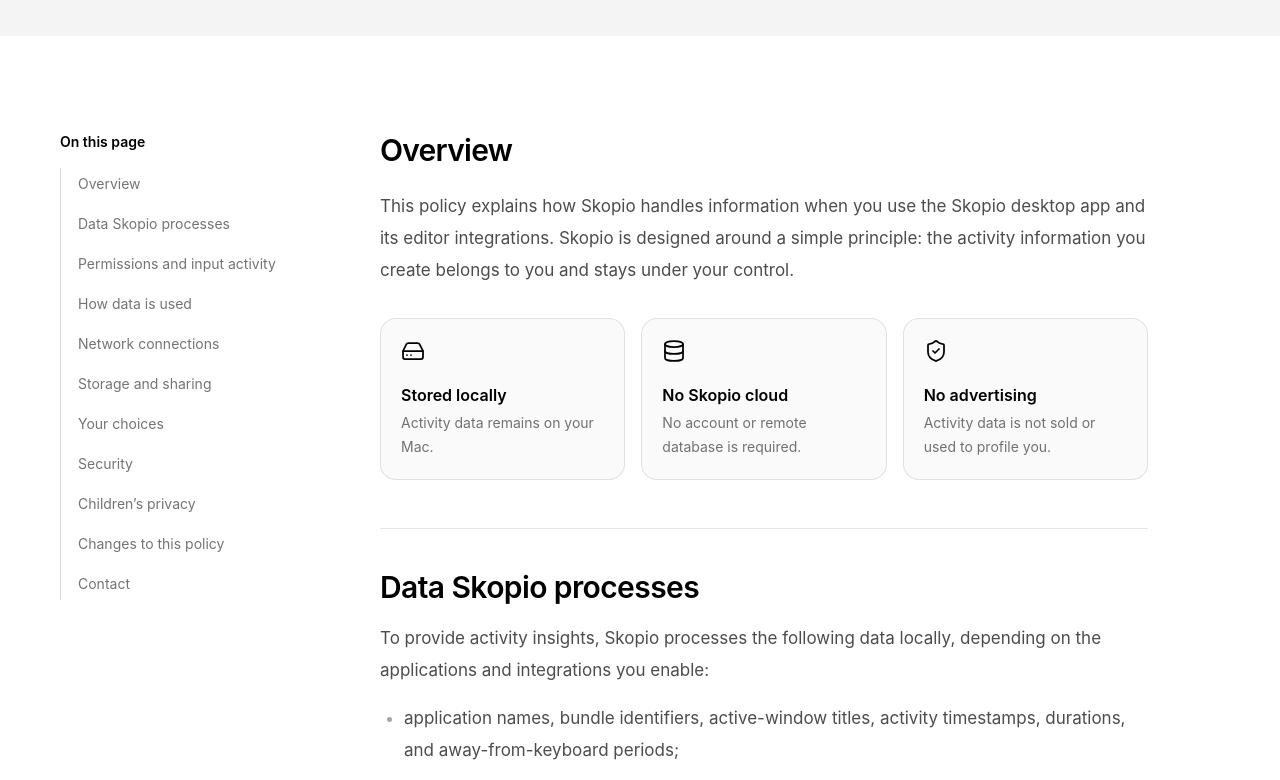
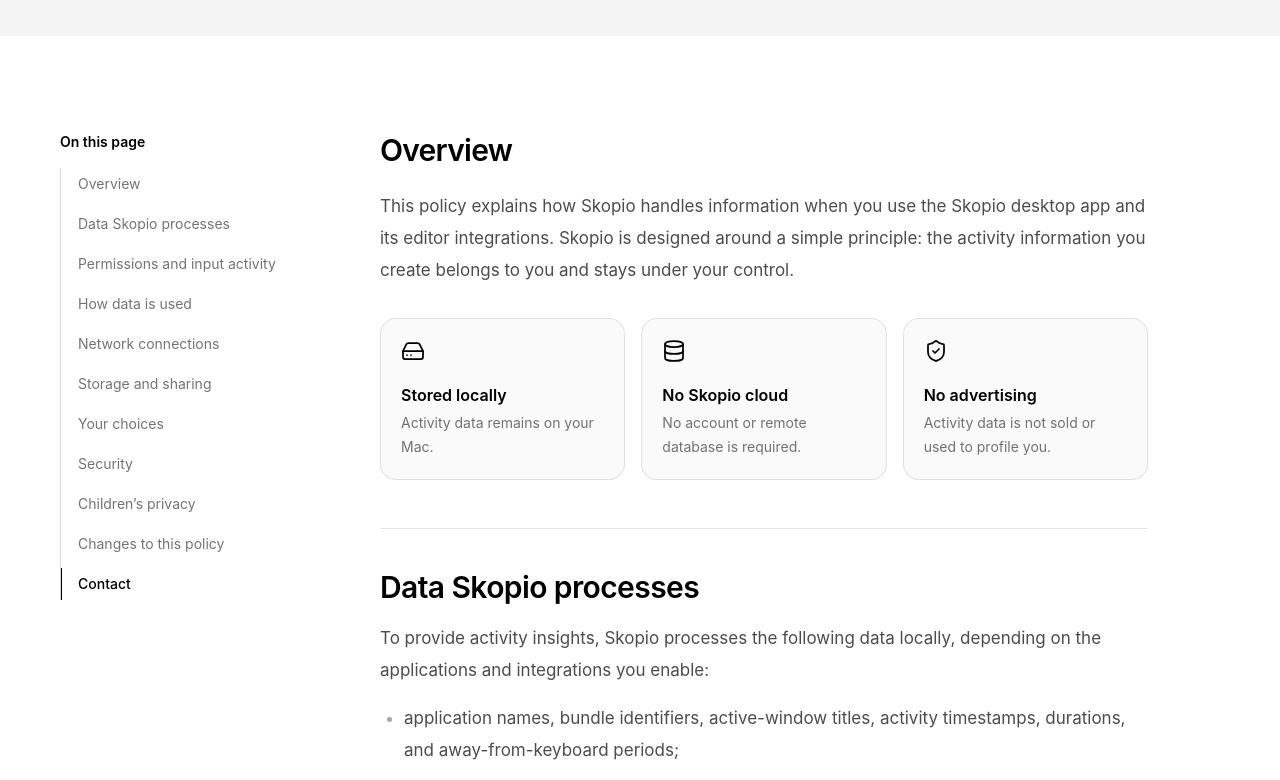
Before and after one commit to Skopio-app/landing-page, a Next.js app: page /privacy in a window 1280 px wide. Shown: the part 568-1348 px from the top of the page. Built offline with nearby package versions, Linux system fonts and the light colour scheme.

Commit message:
chore: highlight active policy section in table of contents

```diff
--- a/app/privacy/page.tsx
+++ b/app/privacy/page.tsx
@@ -2,6 +2,7 @@
 import Link from "next/link";
 import { Database, HardDrive, ShieldCheck } from "lucide-react";
 
+import PrivacyTableOfContents from "@/components/privacy-table-of-contents";
 import SiteFooter from "@/components/site-footer";
 import SiteNavbar from "@/components/site-navbar";
 
@@ -50,21 +51,7 @@
 
       <div className="mx-auto grid w-full max-w-290 gap-12 px-5 py-16 sm:px-8 sm:py-24 lg:grid-cols-[15rem_minmax(0,1fr)] lg:gap-20 lg:px-0">
         <aside className="lg:sticky lg:top-36 lg:self-start">
-          <nav aria-label="Privacy policy sections">
-            <h2 className="text-sm font-semibold text-black">On this page</h2>
-            <ol className="mt-4 space-y-2 border-l border-black/15">
-              {sections.map(({ id, label }) => (
-                <li key={id}>
-                  <a
-                    href={`#${id}`}
-                    className="block border-l border-transparent py-1 pl-4 text-sm leading-6 text-black/55 transition-colors hover:border-black hover:text-black focus-visible:rounded-sm focus-visible:outline-none focus-visible:ring-2 focus-visible:ring-black focus-visible:ring-offset-2"
-                  >
-                    {label}
-                  </a>
-                </li>
-              ))}
-            </ol>
-          </nav>
+          <PrivacyTableOfContents sections={sections} />
         </aside>
 
         <article className="min-w-0 max-w-3xl text-[1.0625rem] leading-8 text-black/70">
--- /dev/null
+++ b/components/privacy-table-of-contents.tsx
@@ -0,0 +1,108 @@
+"use client";
+
+import { useEffect, useState } from "react";
+
+import { cn } from "@/lib/utils";
+
+export interface PrivacySectionLink {
+  id: string;
+  label: string;
+}
+
+interface PrivacyTableOfContentsProps {
+  sections: readonly PrivacySectionLink[];
+}
+
+const PrivacyTableOfContents: React.FC<PrivacyTableOfContentsProps> = ({
+  sections,
+}) => {
+  const [activeId, setActiveId] = useState(sections[0]?.id ?? "");
+
+  useEffect(() => {
+    let animationFrame: number | undefined;
+
+    const updateActiveSection = () => {
+      const marker = Math.min(window.innerHeight * 0.35, 220);
+      let nextActiveId = sections[0]?.id ?? "";
+
+      for (const { id } of sections) {
+        const section = document.getElementById(id);
+
+        if (!section || section.getBoundingClientRect().top > marker) {
+          break;
+        }
+
+        nextActiveId = id;
+      }
+
+      const isAtPageEnd =
+        window.innerHeight + window.scrollY >=
+        document.documentElement.scrollHeight - 2;
+
+      if (isAtPageEnd) {
+        nextActiveId = sections.at(-1)?.id ?? nextActiveId;
+      }
+
+      setActiveId((currentId) =>
+        currentId === nextActiveId ? currentId : nextActiveId,
+      );
+    };
+
+    const requestUpdate = () => {
+      if (animationFrame !== undefined) {
+        return;
+      }
+
+      animationFrame = window.requestAnimationFrame(() => {
+        animationFrame = undefined;
+        updateActiveSection();
+      });
+    };
+
+    updateActiveSection();
+    window.addEventListener("scroll", requestUpdate, { passive: true });
+    window.addEventListener("resize", requestUpdate);
+    window.addEventListener("hashchange", requestUpdate);
+
+    return () => {
+      window.removeEventListener("scroll", requestUpdate);
+      window.removeEventListener("resize", requestUpdate);
+      window.removeEventListener("hashchange", requestUpdate);
+
+      if (animationFrame !== undefined) {
+        window.cancelAnimationFrame(animationFrame);
+      }
+    };
+  }, [sections]);
+
+  return (
+    <nav aria-label="Privacy policy sections">
+      <h2 className="text-sm font-semibold text-black">On this page</h2>
+      <ol className="mt-4 space-y-2 border-l border-black/15">
+        {sections.map(({ id, label }) => {
+          const isActive = activeId === id;
+
+          return (
+            <li key={id}>
+              <a
+                href={`#${id}`}
+                aria-current={isActive ? "location" : undefined}
+                onClick={() => setActiveId(id)}
+                className={cn(
+                  "block border-l py-1 pl-4 text-sm leading-6 transition-[border-color,color] focus-visible:rounded-sm focus-visible:outline-none focus-visible:ring-2 focus-visible:ring-black focus-visible:ring-offset-2",
+                  isActive
+                    ? "border-black font-medium text-black"
+                    : "border-transparent text-black/55 hover:border-black/40 hover:text-black",
+                )}
+              >
+                {label}
+              </a>
+            </li>
+          );
+        })}
+      </ol>
+    </nav>
+  );
+};
+
+export default PrivacyTableOfContents;
```
